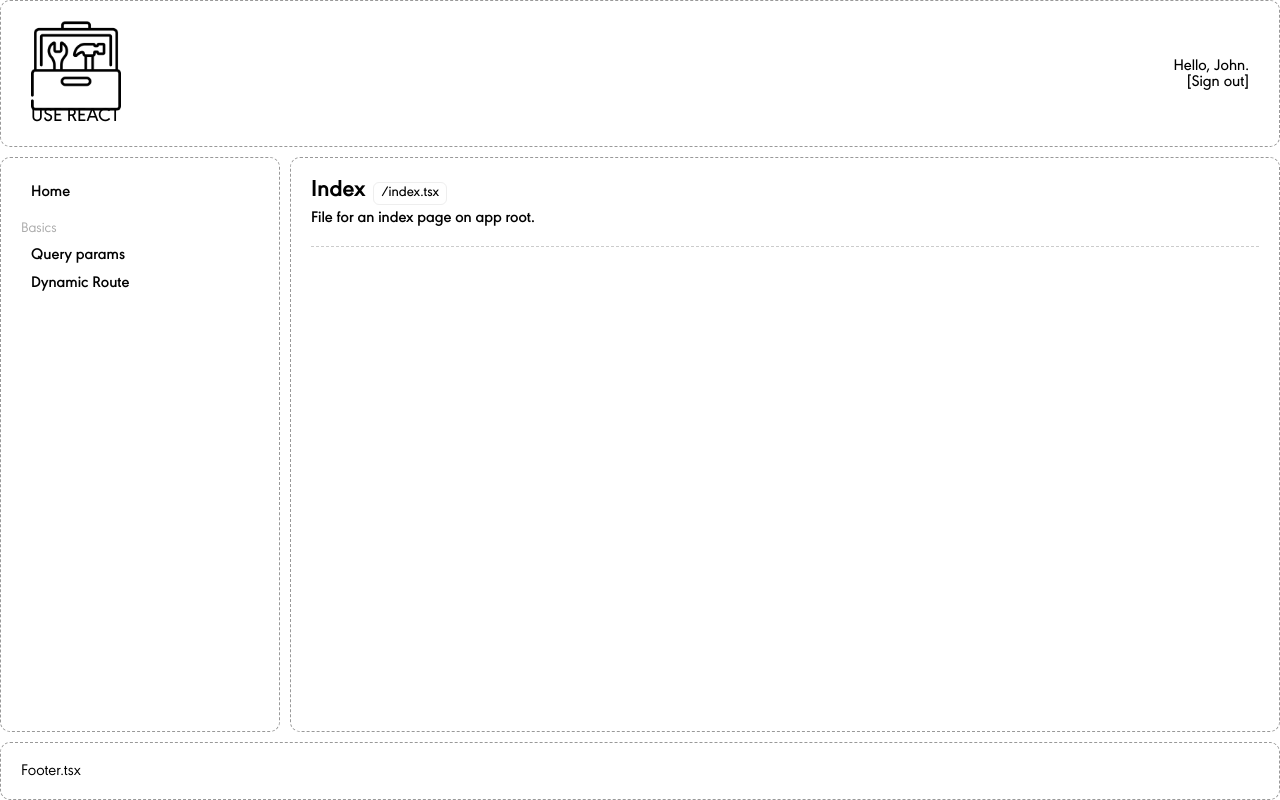
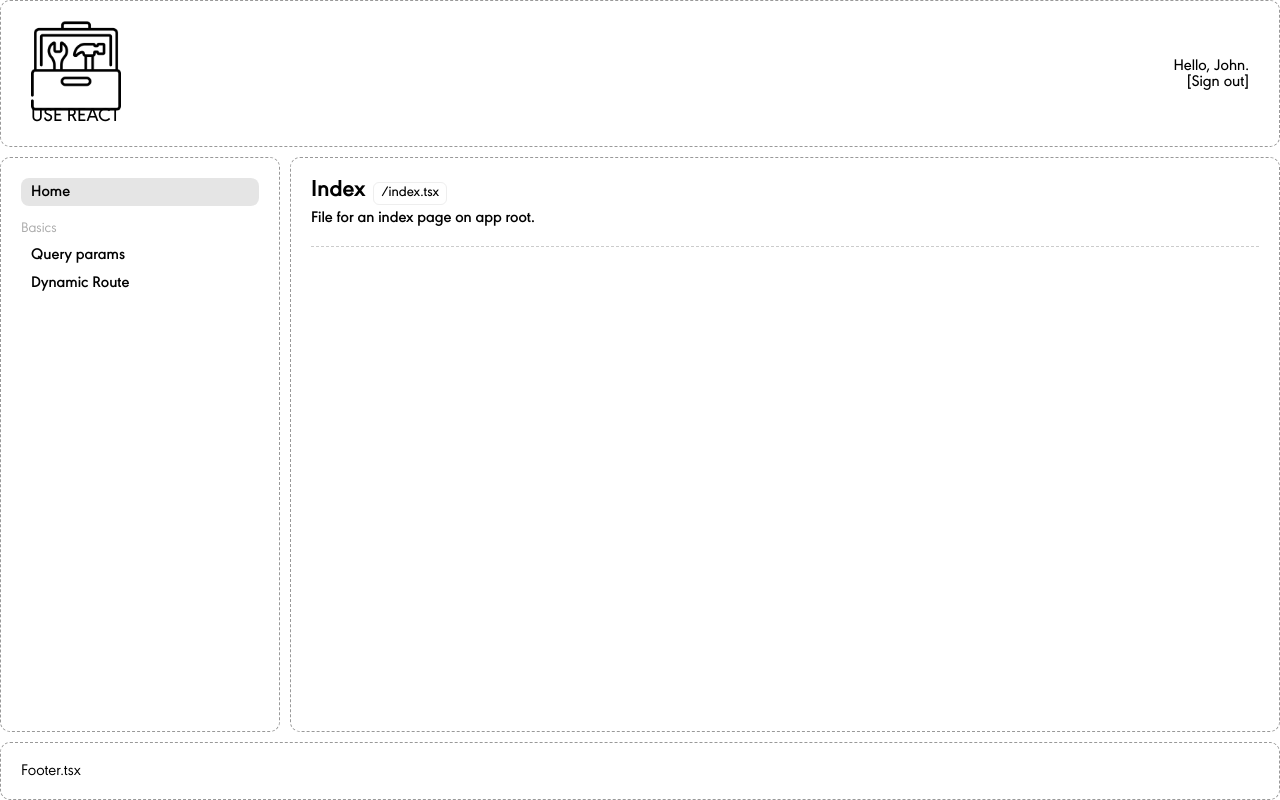
Before and after one commit to isotopic/use-react, a React (Vite) app: page / in a window 1280 px wide. Built offline with nearby package versions, Linux system fonts and the light colour scheme.

Commit message:
Adds active style to menu items

```diff
--- a/src/components/Menu/Menu.tsx
+++ b/src/components/Menu/Menu.tsx
@@ -1,5 +1,6 @@
 import styles from "./menu.module.css";
-import { Link } from "react-router-dom";
+import { NavLink } from "react-router-dom";
+// https://reactrouter.com/en/6.12.1/components/nav-link
 
 export default function Menu() {
 
@@ -24,7 +25,10 @@ export default function Menu() {
               {section.items.map((item) => {
                 return (
                   <li key={item.src}>
-                    <Link to={item.src}>{item.name}</Link>
+                    <NavLink to={item.src}
+                      className={({ isActive, isPending }) =>
+                        isPending ? styles.pending : isActive ? styles.active : ""
+                      }>{item.name}</NavLink>
                   </li>
                 );
               })}
--- a/src/components/Menu/menu.module.css
+++ b/src/components/Menu/menu.module.css
@@ -6,23 +6,26 @@
   list-style: none;
 }
 
-.menu ul li {
-  background-color: rgba(0, 0, 0, 0);
+.menu ul li {}
+
+.menu ul li a {
+  display: block;
   border-radius: 8px;
   padding: 6px 10px;
   transition: background-color 0.3s;
+  background-color: rgba(0, 0, 0, 0);
 }
 
-.menu ul li a {
-  display: block;
-}
-
-.menu ul li:hover {
+.menu ul li a:hover {
   background-color: rgba(0, 0, 0, 0.05);
 }
 
-.menu ul li.active {
+.menu ul li a.active {
   background-color: rgba(0, 0, 0, 0.1);
+}
+
+.menu ul li a.pending {
+  background-color: rgba(0, 255, 0, 0.04);
 }
 
 .menu span {
--- a/src/pages/dynamic-route/index.tsx
+++ b/src/pages/dynamic-route/index.tsx
@@ -9,7 +9,7 @@ export default function DynamicRoute() {
             <div>
                 <div className="page-info">
                     <h2>
-                        DynamicRoute <p>dynamic-route/index.tsx</p>
+                        Dynamic route <p>dynamic-route/index.tsx</p>
                     </h2>
                     <p>useParams example.</p>
                     <code>
```
